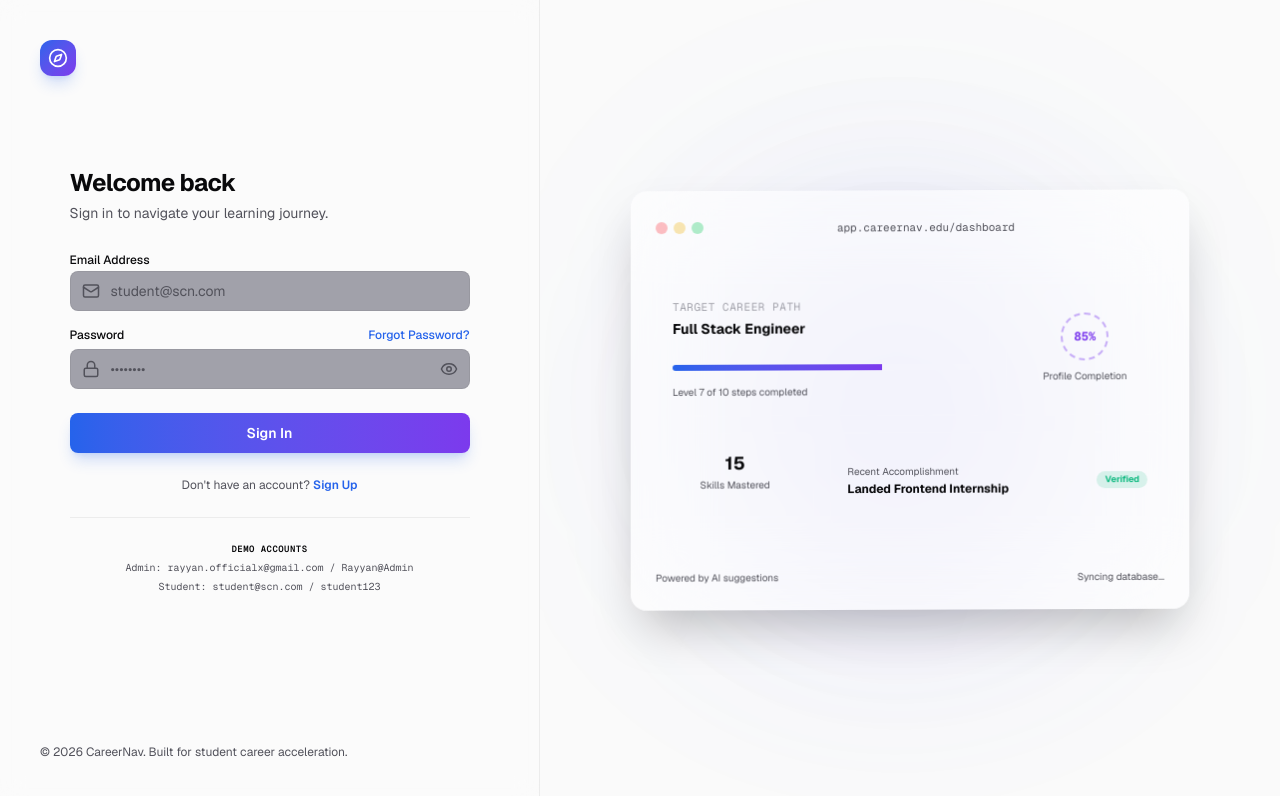
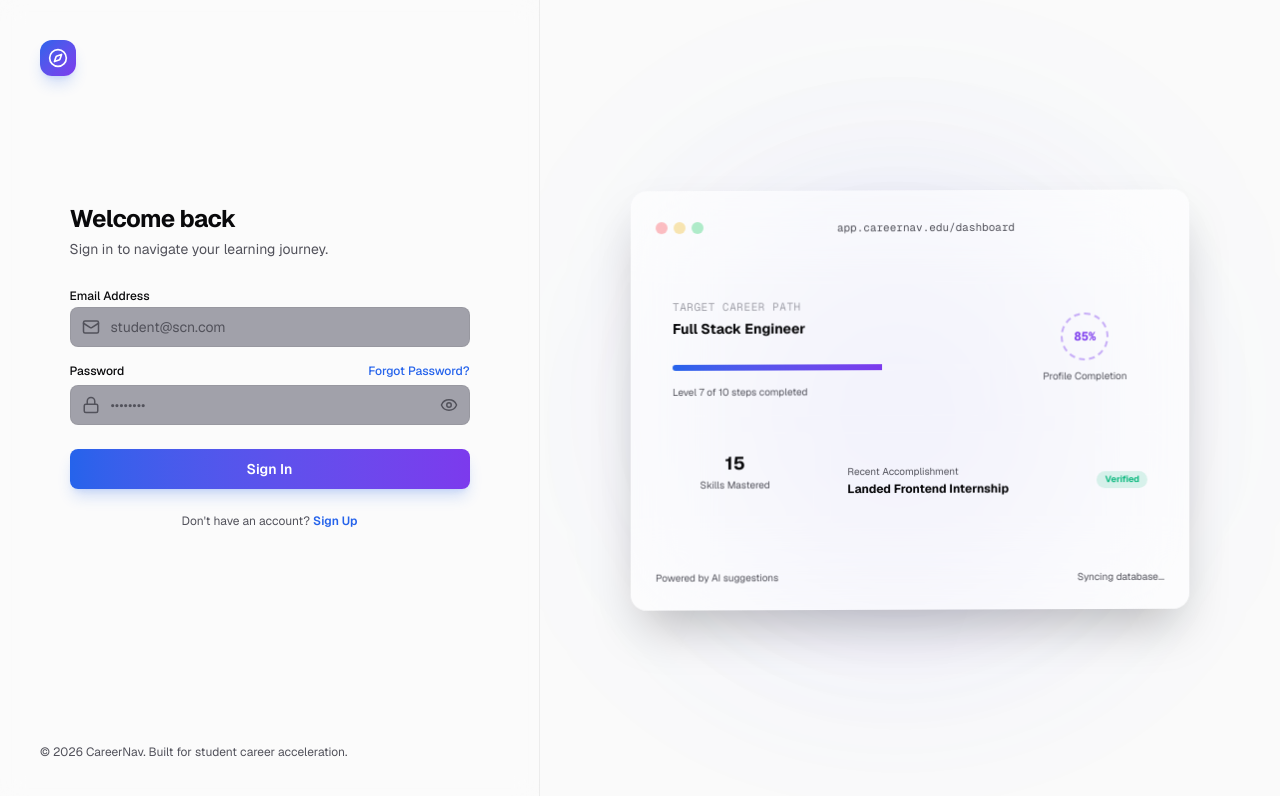
Before and after one commit to Rayyanmillionaire/student-career-navigator, a Next.js app: page /login in a window 1280 px wide. Shown: the top 796 px of the page. Built offline with nearby package versions, Linux system fonts and the light colour scheme; no server answers.

Commit message:
Remove hardcoded demo credentials from login page before going live

```diff
--- a/src/app/(auth)/login/page.tsx
+++ b/src/app/(auth)/login/page.tsx
@@ -141,14 +141,7 @@ export default function LoginPage() {
               </Link>
             </div>
 
-            {/* Demo hints */}
-            <div className="border-t border-border pt-4 mt-6">
-              <div className="text-[10px] font-mono text-muted-foreground space-y-1 text-center bg-white/[0.02] p-2 rounded border border-white/5">
-                <div className="font-semibold text-foreground uppercase tracking-wider text-[9px] mb-1">Demo Accounts</div>
-                <div>Admin: rayyan.officialx@gmail.com / Rayyan@Admin</div>
-                <div>Student: student@scn.com / student123</div>
-              </div>
-            </div>
+
           </motion.div>
         ) : (
           /* FORGOT PASSWORD INSTRUCTION VIEW */
```
